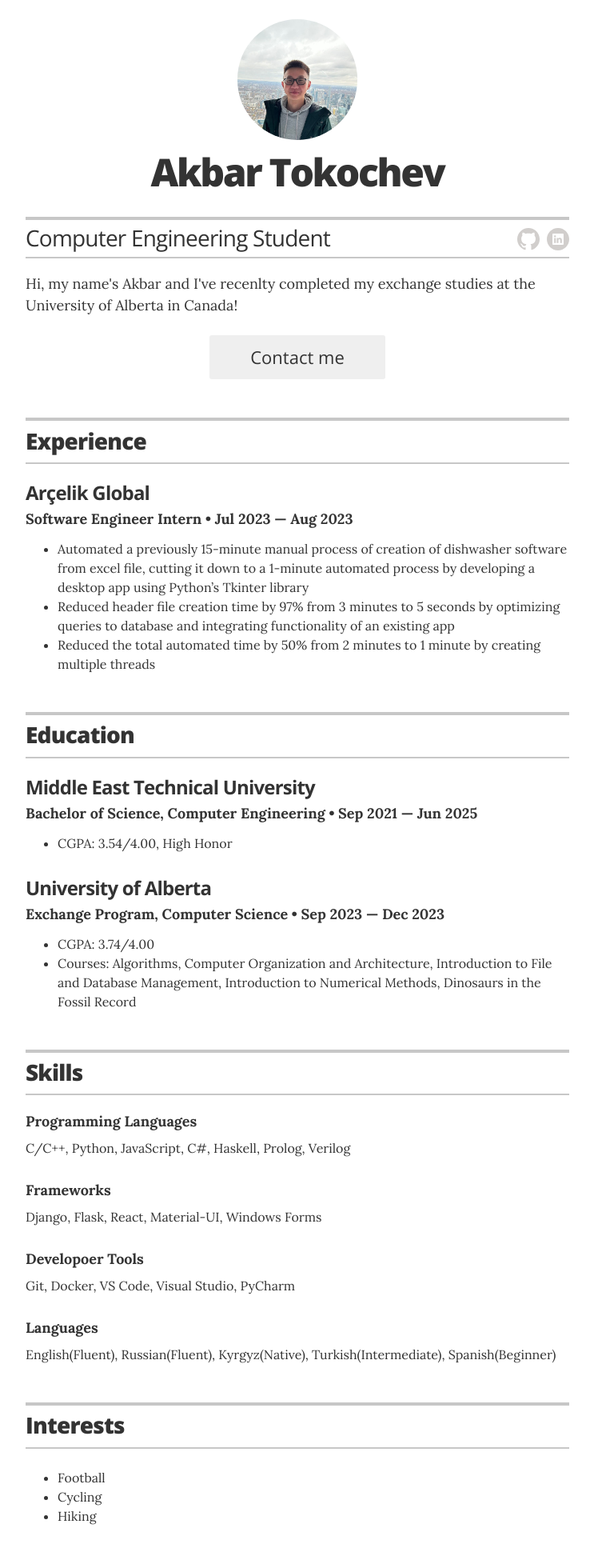
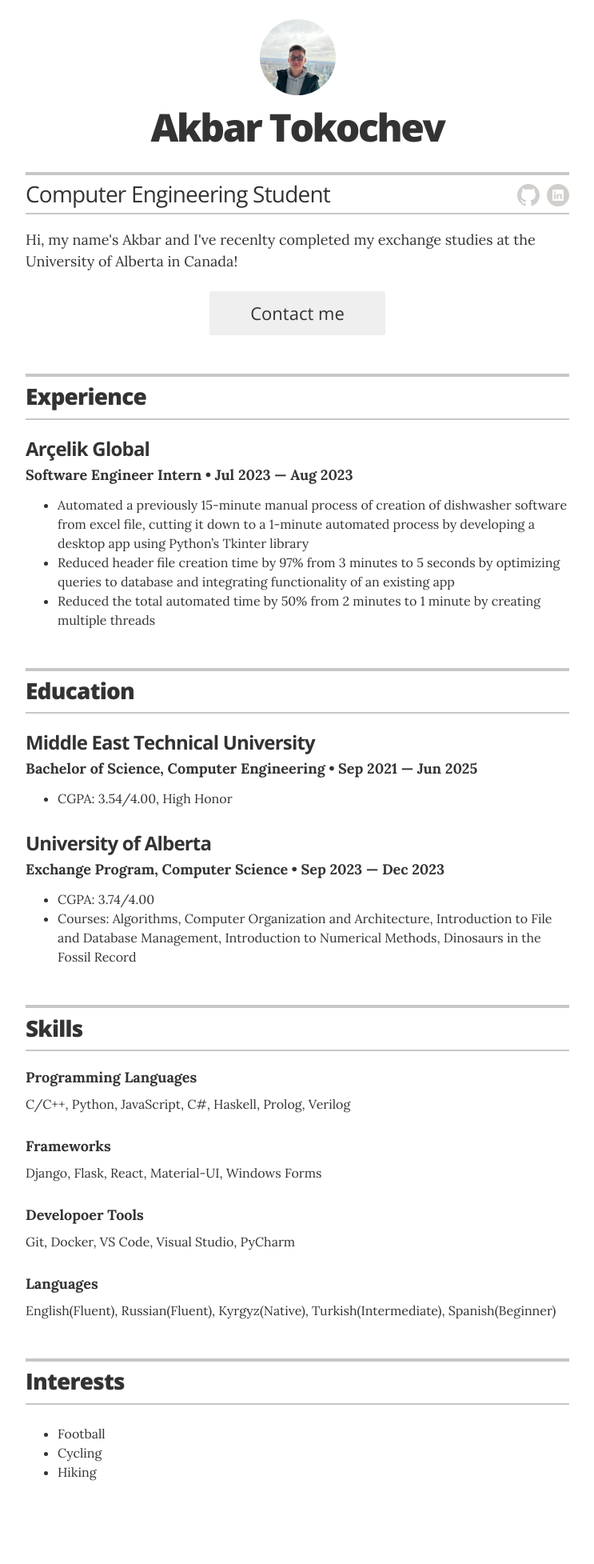
Before and after one commit to Akbro23/akbro23.github.io, a Jekyll site: the page built from index.html, in a window 1280 px wide. Shown: the whole page at 80% size, without its empty margins (268-1011 px from the left). Built offline with Jekyll 4.4.1, drawn with Linux system fonts in a browser that asks for light colours; after the commit the page ends 1900 px from its top, so only the background shows below that.

Commit message:
Update avatar size

```diff
--- a/_sass/_resume.scss
+++ b/_sass/_resume.scss
@@ -21,7 +21,7 @@
 .page-header { padding: 1.5rem 0;
 
   .avatar {
-    width: 150px;
+    width: 95px;
     max-width: 100%;
     overflow: hidden;
     @include border-radius(100px);
```
